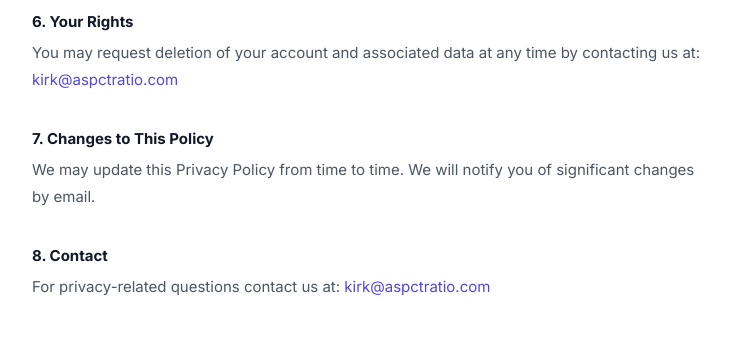
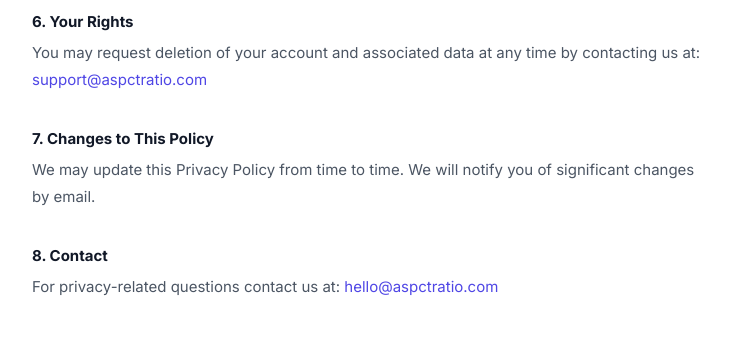
Before and after one commit to Aspct-Ratio/Aspect-Ratio, a Next.js app: page /privacy in a window 1280 px wide. Shown: the part 920-1266 px from the top of the page, without its empty margins (269-1008 px from the left). Built offline with nearby package versions, Linux system fonts and the light colour scheme.

Commit message:
update: replace all emails with business aliases and confirm legal doc names

```diff
--- a/app/privacy/page.tsx
+++ b/app/privacy/page.tsx
@@ -39,7 +39,7 @@ const sections = [
     n: '6',
     title: 'Your Rights',
     body: 'You may request deletion of your account and associated data at any time by contacting us at:',
-    email: 'kirk@aspctratio.com',
+    email: 'support@aspctratio.com',
   },
   {
     n: '7',
@@ -50,7 +50,7 @@ const sections = [
     n: '8',
     title: 'Contact',
     body: 'For privacy-related questions contact us at:',
-    email: 'kirk@aspctratio.com',
+    email: 'hello@aspctratio.com',
   },
 ]
 
--- a/app/terms/page.tsx
+++ b/app/terms/page.tsx
@@ -64,7 +64,7 @@ const sections = [
     n: '11',
     title: 'Contact',
     body: 'For questions about these Terms contact us at:',
-    email: 'kirk@aspctratio.com',
+    email: 'hello@aspctratio.com',
   },
 ]
 
--- a/components/LandingPage.tsx
+++ b/components/LandingPage.tsx
@@ -534,7 +534,7 @@ export default function LandingPage({ isLoggedIn = false, userEmail }: { isLogge
                   </li>
                 ))}
               </ul>
-              <a href="mailto:hello@aspct.io" className="w-full h-10 flex items-center justify-center text-sm font-semibold border border-gray-300 text-gray-700 hover:bg-gray-50 rounded-lg transition-colors no-underline">
+              <a href="mailto:hello@aspctratio.com" className="w-full h-10 flex items-center justify-center text-sm font-semibold border border-gray-300 text-gray-700 hover:bg-gray-50 rounded-lg transition-colors no-underline">
                 Talk to us →
               </a>
             </div>
@@ -569,7 +569,7 @@ export default function LandingPage({ isLoggedIn = false, userEmail }: { isLogge
           <div className="flex gap-5">
             <Link href="/privacy" className="text-[13px] text-gray-600 hover:text-gray-400 transition-colors no-underline">Privacy</Link>
             <Link href="/terms" className="text-[13px] text-gray-600 hover:text-gray-400 transition-colors no-underline">Terms</Link>
-            <a href="mailto:hello@aspct.io" className="text-[13px] text-gray-600 hover:text-gray-400 transition-colors no-underline">Contact</a>
+            <a href="mailto:hello@aspctratio.com" className="text-[13px] text-gray-600 hover:text-gray-400 transition-colors no-underline">Contact</a>
           </div>
         </div>
       </footer>
```
